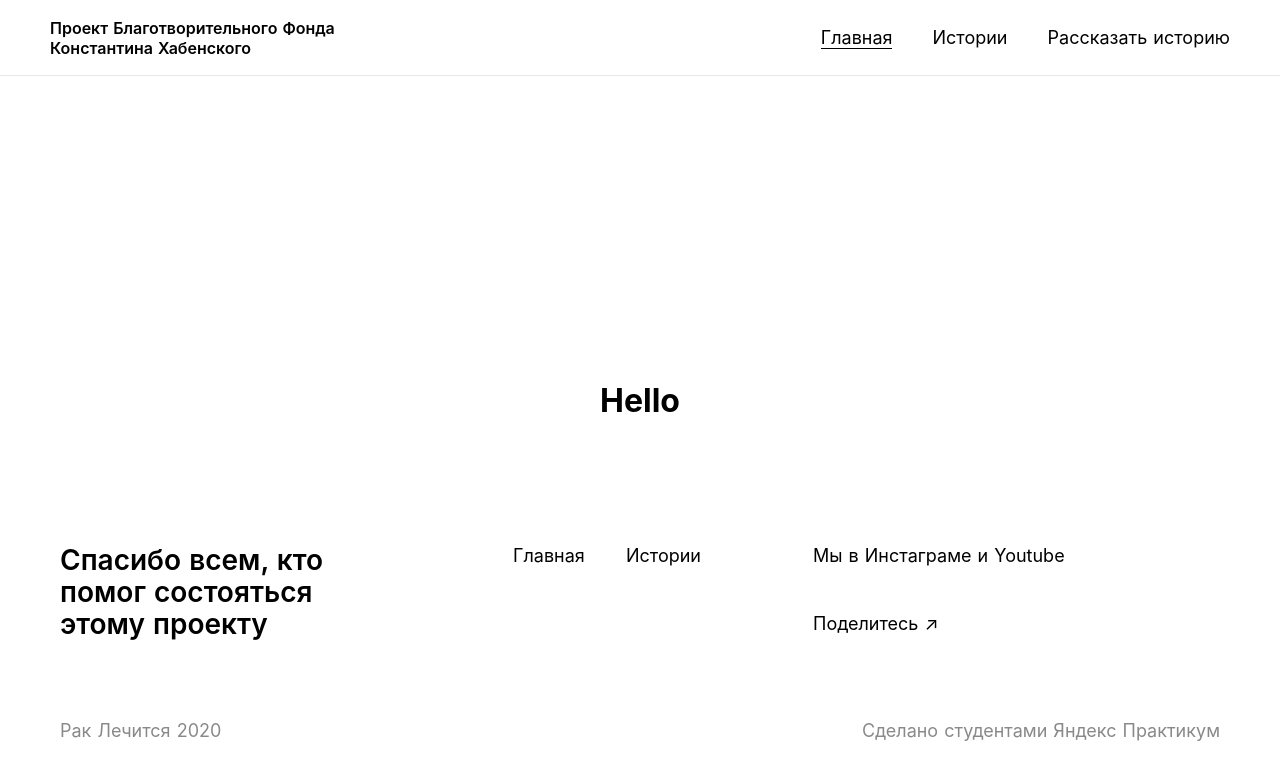
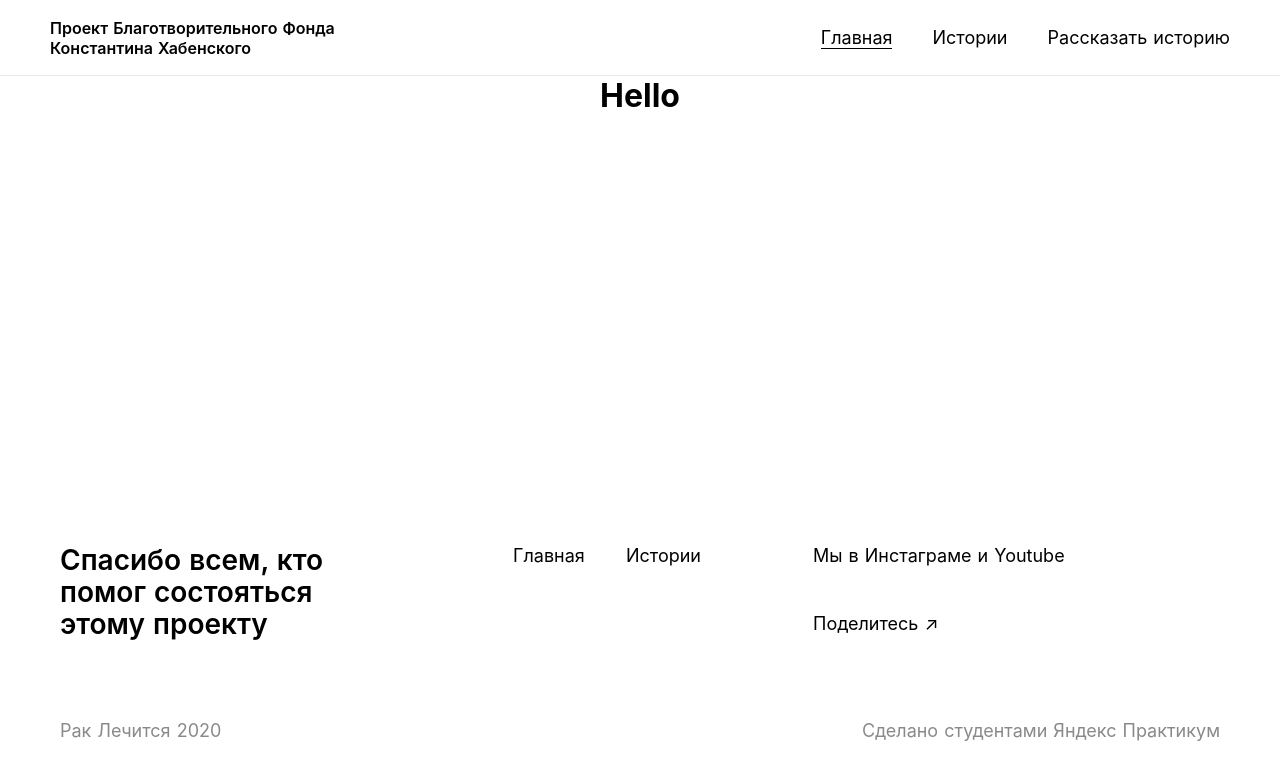
Before and after one commit to Raklechitca-Team/raklechitca, a Nuxt app: page / in a window 1280 px wide. Shown: the top 780 px of the page. Built offline with nearby package versions, Linux system fonts and the light colour scheme.

Commit message:
some changes

```diff
--- a/components/Header.vue
+++ b/components/Header.vue
@@ -38,7 +38,7 @@ export default {
   padding: 0 60px;
   background-color: #ffffff;
   display: flex;
-  position: fixed;
+  position: sticky;
   top: 0;
   align-items: center;
   margin: 0;
--- a/pages/index.vue
+++ b/pages/index.vue
@@ -23,8 +23,8 @@ export default {
   margin: 0 auto;
   height: 100vh;
   display: flex;
+  flex-direction: column;
   position: relative;
-  justify-content: center;
   align-items: center;
   text-align: center;
 }
```
